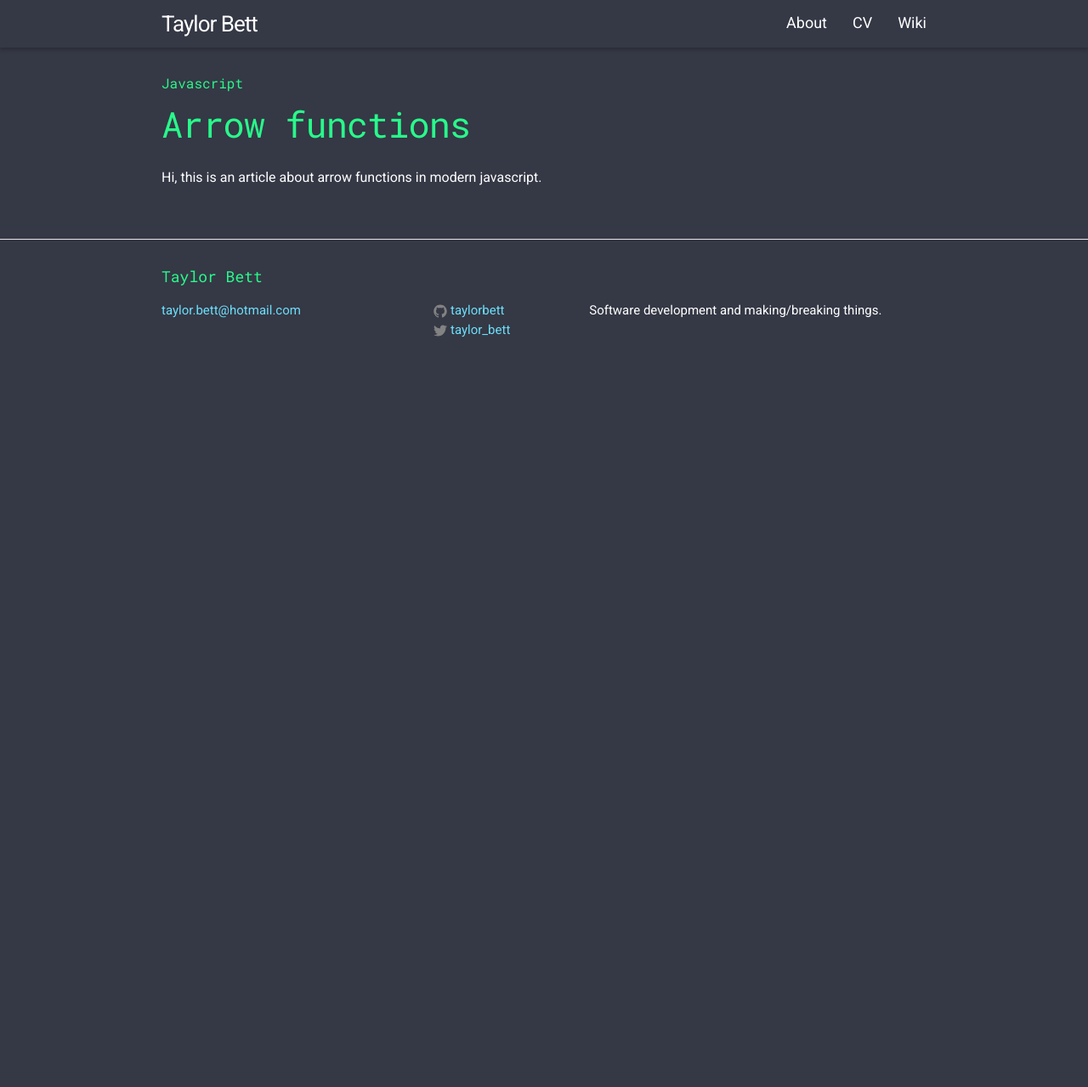
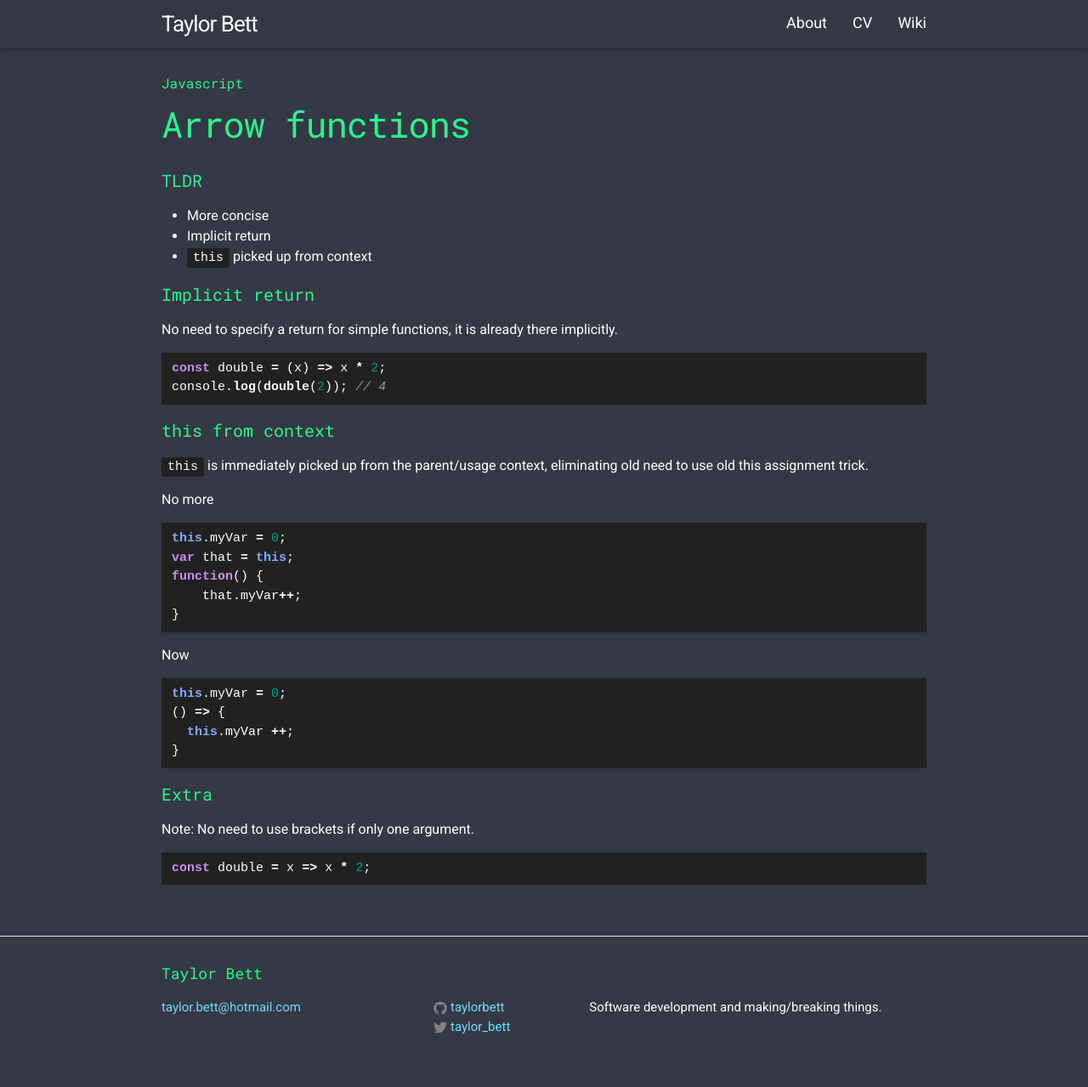
Before and after one commit to TaylorBett/taylorbett.github.io, a Jekyll site: the page built from wiki/js/arrow-functions.md, in a window 1280 px wide. Shown: the whole page at 85% size. Built offline with Jekyll 4.4.1, drawn with Linux system fonts in a browser that asks for light colours; before the commit the page ends 900 px from its top, so only the background shows below that.

Commit message:
Add arrow functions wiki page

````diff
--- a/wiki/js/arrow-functions.md
+++ b/wiki/js/arrow-functions.md
@@ -7,4 +7,48 @@ parent:
     link: /wiki/javascript
 ---
 
-Hi, this is an article about arrow functions in modern javascript.
+#### TLDR
+
+- More concise
+- Implicit return
+- `this` picked up from context
+
+#### Implicit return
+
+No need to specify a return for simple functions, it is already there implicitly.
+
+```javascript
+const double = (x) => x * 2;
+console.log(double(2)); // 4
+```
+
+#### this from context
+
+`this` is immediately picked up from the parent/usage context, eliminating old need to use old this assignment trick.
+
+No more
+
+```javascript
+this.myVar = 0;
+var that = this;
+function() {
+    that.myVar++;
+}
+```
+
+Now
+
+```javascript
+this.myVar = 0;
+() => {
+  this.myVar ++;
+}
+```
+
+#### Extra
+
+Note: No need to use brackets if only one argument.
+
+```javascript
+const double = x => x * 2;
+```
````
